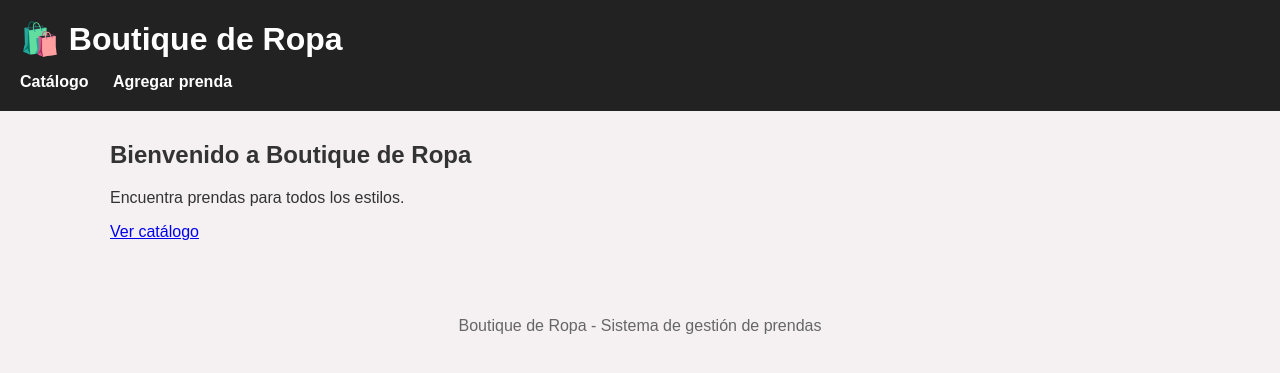
After one commit to AlonsoPardoV/boutique-ropa-django, a Django app: page / in a window 1280 px wide. The commit adds this page. Shown: the top 373 px of the page. Run offline with Django 5.2, Linux system fonts and the light colour scheme.

Commit message:
Agregar página de inicio de la boutique

```diff
--- a/boutique/urls.py
+++ b/boutique/urls.py
@@ -1,7 +1,9 @@
 from django.contrib import admin
 from django.urls import path, include
+from prendas.views import inicio
 
 urlpatterns = [
+    path('', inicio, name='inicio'),
     path('admin/', admin.site.urls),
     path('prendas/', include('prendas.urls')),
 ]
--- /dev/null
+++ b/prendas/templates/prendas/inicio.html
@@ -0,0 +1,14 @@
+{% extends 'prendas/base.html' %}
+
+{% block title %}Inicio | Boutique de Ropa{% endblock %}
+
+{% block content %}
+<section class="hero">
+    <h1>Bienvenido a Boutique de Ropa</h1>
+    <p>Encuentra prendas para todos los estilos.</p>
+
+    <a href="{% url 'lista_prendas' %}" class="btn">
+        Ver catálogo
+    </a>
+</section>
+{% endblock %}
--- a/prendas/views.py
+++ b/prendas/views.py
@@ -2,6 +2,8 @@ from django.shortcuts import render, redirect, get_object_or_404
 from .models import Prenda
 from .forms import PrendaForm
 
+def inicio(request):
+    return render(request, 'prendas/inicio.html')
 
 def lista_prendas(request):
     prendas = Prenda.objects.all()
```
Also changed, not shown: prendas/templates/prendas/confirmar_eliminar.html (line endings or trailing spaces).
